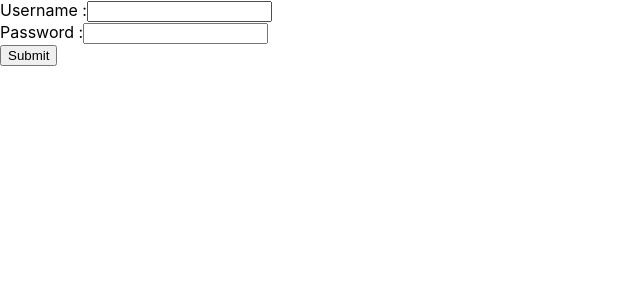
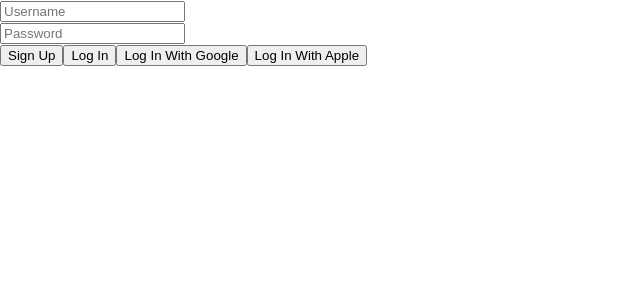
Before and after one commit to kunwarsahni01/MergeTrip, a React (Create React App) app in the folder mergetrip/: page /account in a window 1280 px wide. Shown: the top 300 px of the page, without its empty margins (0-640 px from the left). Built offline with nearby package versions, Linux system fonts and the light colour scheme.

Commit message:
Add Login, Login With Google

```diff
--- a/mergetrip/src/components/Account.js
+++ b/mergetrip/src/components/Account.js
@@ -1,7 +1,5 @@
 import React, { Component } from "react";
-import { getAuth, createUserWithEmailAndPassword } from "firebase/auth";
-
-
+import { getAuth, createUserWithEmailAndPassword, signInWithEmailAndPassword, GoogleAuthProvider, signInWithPopup } from "firebase/auth";
 
 class SimpleForm extends Component {
   constructor() {
@@ -11,7 +9,10 @@ class SimpleForm extends Component {
         password: "",
     };
     this.onInputchange = this.onInputchange.bind(this);
-    this.onSubmitForm = this.onSubmitForm.bind(this);
+    this.onSignUp = this.onSignUp.bind(this);
+    this.onLogin = this.onLogin.bind(this);
+    this.onGoogleLogin = this.onGoogleLogin.bind(this);
+    this.onAppleLogin = this.onAppleLogin.bind(this);
 
   }
 
@@ -21,13 +22,55 @@ class SimpleForm extends Component {
     });
   }
 
-  onSubmitForm() {
+  onGoogleLogin() {
+    this.createGoogle();
+  }
+
+  onAppleLogin() {
+    this.createApple();
+  }
+
+  onSignUp() {
     this.createAccount();
   }
 
-  createAccount() {
+  onLogin() {
+    this.loginToAccount();
+  }
+
+  createGoogle() {
+    const provider = new GoogleAuthProvider();
     const auth = getAuth();
-    createUserWithEmailAndPassword(auth, this.state.username, this.state.password)
+    signInWithPopup(auth, provider)
+      .then((result) => {
+        // This gives you a Google Access Token. You can use it to access the Google API.
+        const credential = GoogleAuthProvider.credentialFromResult(result);
+        const token = credential.accessToken;
+        // The signed-in user info.
+        const user = result.user;
+        console.log("Login Succesful");
+        // ...
+      }).catch((error) => {
+        // Handle Errors here.
+        const errorCode = error.code;
+        const errorMessage = error.message;
+        // The email of the user's account used.
+        const email = error.email;
+        // The AuthCredential type that was used.
+        const credential = GoogleAuthProvider.credentialFromError(error);
+        alert("Incorrect Email or Password");
+
+        // ...
+      });
+  }
+
+  createApple() {
+
+  }
+
+  loginToAccount() {
+    const auth = getAuth();
+    signInWithEmailAndPassword(auth, this.state.username, this.state.password)
       .then((userCredential) => {
         // Signed in
         const user = userCredential.user;
@@ -37,8 +80,32 @@ class SimpleForm extends Component {
       .catch((error) => {
         const errorCode = error.code;
         const errorMessage = error.message;
+        if (this.state.username === "") {
+          alert("You need to input an Email!");
+        } else {
+          alert("Incorrect Email or Password");
+        }
+      });
+  }
+
+  createAccount() {
+    const auth = getAuth();
+    createUserWithEmailAndPassword(auth, this.state.username, this.state.password)
+      .then((userCredential) => {
+        // Signed in
+        const user = userCredential.user;
+        console.log("Sign Up Succesful");
+        // ...
+      })
+      .catch((error) => {
+        const errorCode = error.code;
+        const errorMessage = error.message;
         console.log(errorMessage);
-        alert("Email already in use");
+        if (this.state.username === "") {
+          alert("You need to input an Email!");
+        } else {
+          alert("Email is already in use");
+        }
         // ..
       });
 
@@ -50,29 +117,29 @@ class SimpleForm extends Component {
     return (
       <div>
         <div>
-          <label>
-            Username :
             <input
               name="username"
               type="text"
               value={this.state.username}
               onChange={this.onInputchange}
+              placeholder="Username"
             />
-          </label>
         </div>
         <div>
-          <label>
-            Password :
             <input
               name="password"
               type="text"
               value={this.state.password}
               onChange={this.onInputchange}
+              placeholder="Password"
             />
-          </label>
         </div>
         <div>
-            <button onClick={this.onSubmitForm}>Submit</button>
+            <button onClick={this.onSignUp}>Sign Up</button>
+            <button onClick={this.onLogin}>Log In</button>
+            <button onClick={this.onGoogleLogin}>Log In With Google</button>
+            <button onClick={this.onAppleLogin}>Log In With Apple</button>
+
         </div>
       </div>
     );
```
